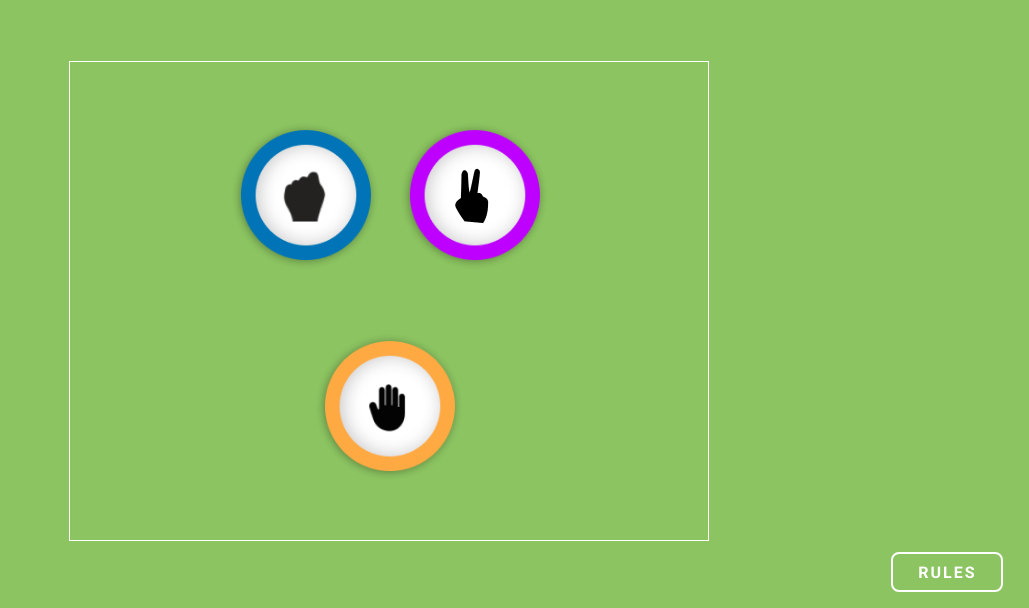
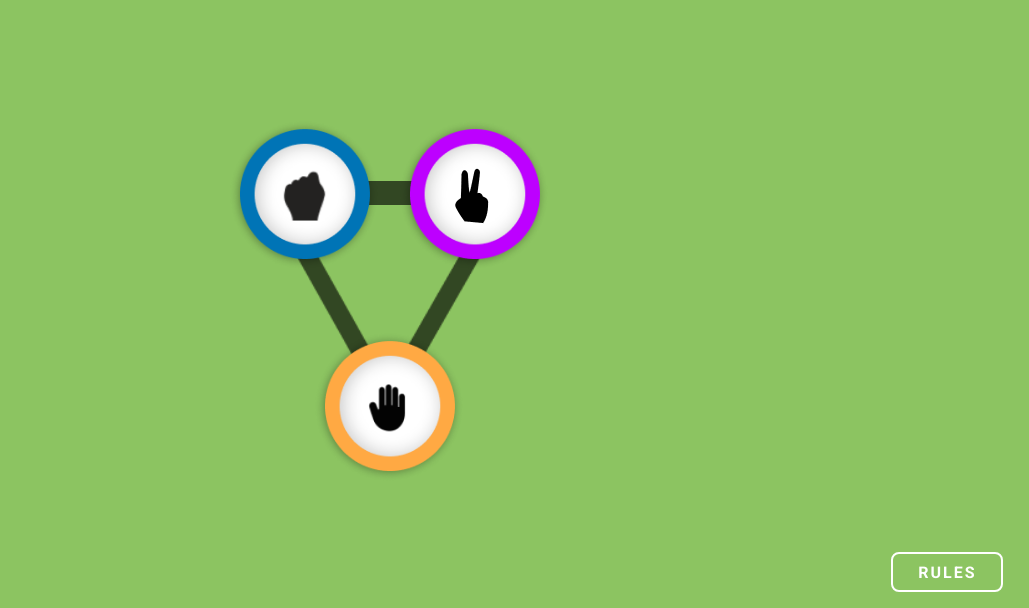
Before and after one commit to Sai-Kokate/JavaScript-Rock-Paper-Scissor, a plain HTML site: page index.html in a window 1280 px wide. Shown: the part 192-800 px from the top of the page, without its empty margins (251-1280 px from the left). Drawn offline with Linux system fonts and the light colour scheme; files whose address does not match are found by name.

Commit message:
updating design and structure

```diff
--- a/index.html
+++ b/index.html
@@ -38,6 +38,9 @@
             <div class="item" id="scissor">
               <img src="./assets//scissor.png" />
             </div>
+            <img src="./assets/Line 1.png" id="line1" />
+            <img src="./assets/Line 2.png" id="line2" />
+            <img src="./assets/Line 3.png" id="line3" />
           </div>
           <div class="playing-zone__bottom item" id="paper">
             <img src="./assets/paper.png" width="40%" height="40%" />
--- a/styles.css
+++ b/styles.css
@@ -95,7 +95,6 @@ main{
 
 /* playing zone */
 .playing-zone{
-  border: 1px solid white;
   height: full;
   width: 50%;
   display: flex;
@@ -103,6 +102,7 @@ main{
   align-items: center;
   justify-content: center;
   gap: 20px;
+  position: relative;
   /* display: none; */
 }
 
@@ -111,6 +111,31 @@ main{
   justify-content: space-between;
   width: 50%;
   height: 40%;
+  z-index: 2;
+}
+
+#line1, #line2, #line3 {
+  position: absolute;
+  z-index: -1;
+}
+
+#line1 {
+  left: 35%;
+  top: 25%;
+  width: 30%;
+  height: 5%;
+}
+
+#line3{
+  left:34%;
+  top: 35%;
+  width: 13%;
+}
+
+#line2{
+  left:53%;
+  top: 35% ;
+  width: 13%;
 }
 
 .playing-zone__bottom {
@@ -127,15 +152,18 @@ main{
   width: 150px;
   height: 150px;
   border: none;
+
 }
 
 .item{
   cursor: pointer;
   border-radius: 50%;
+  z-index: 2;
 }
 
 #rock{
   background-image: url("./assets/Group\ 2.png");
+
 }
 
 #scissor{
@@ -148,7 +176,6 @@ main{
 
 /* result zone */
 .result-zone {
-  border: 2px solid white;
   height: 90%;
   width: 50%;
   display: flex;
```
Also changed, not shown: assets/Line 1.png (added), assets/Line 2.png (added), assets/Line 3.png (added).
